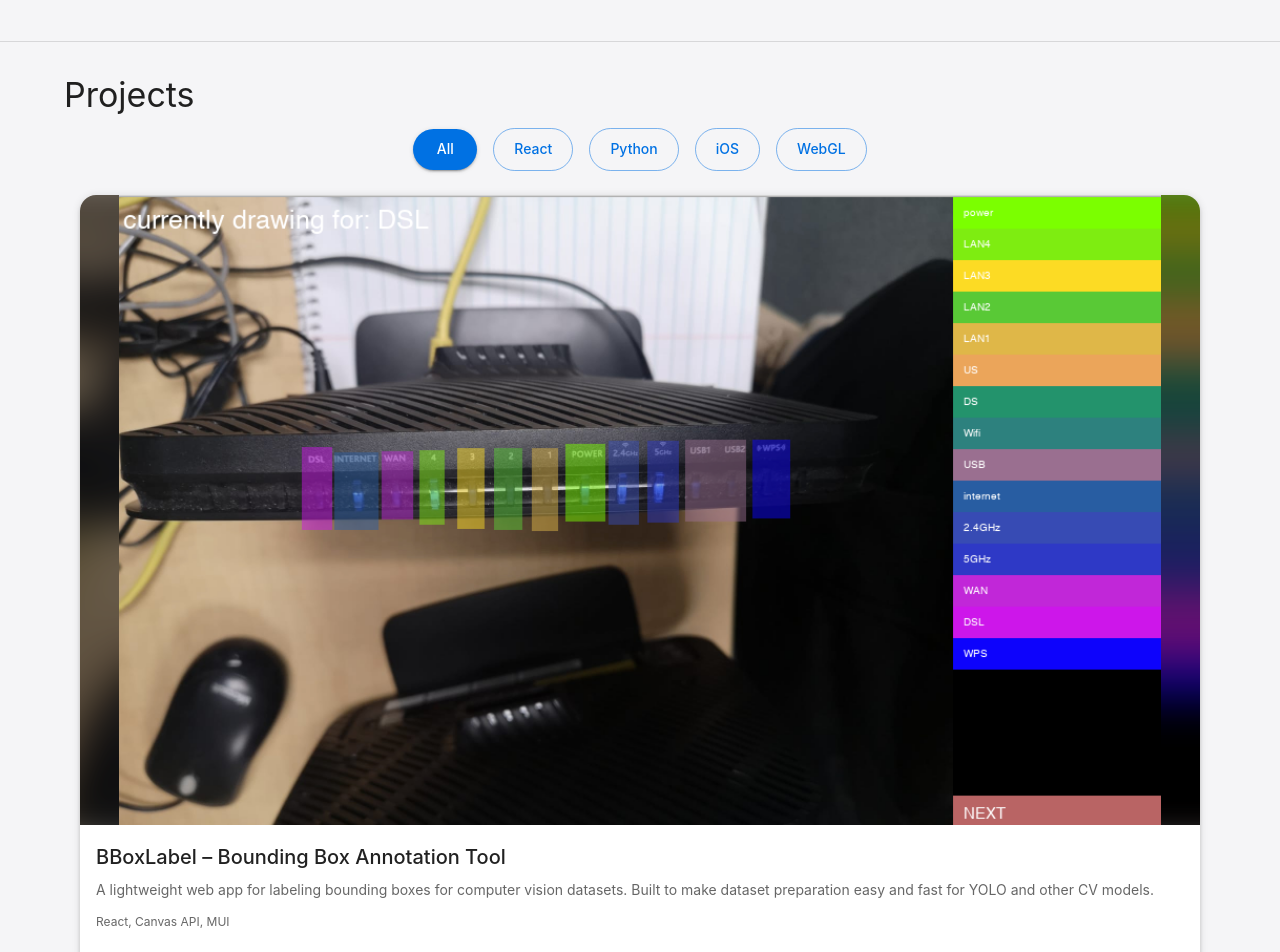
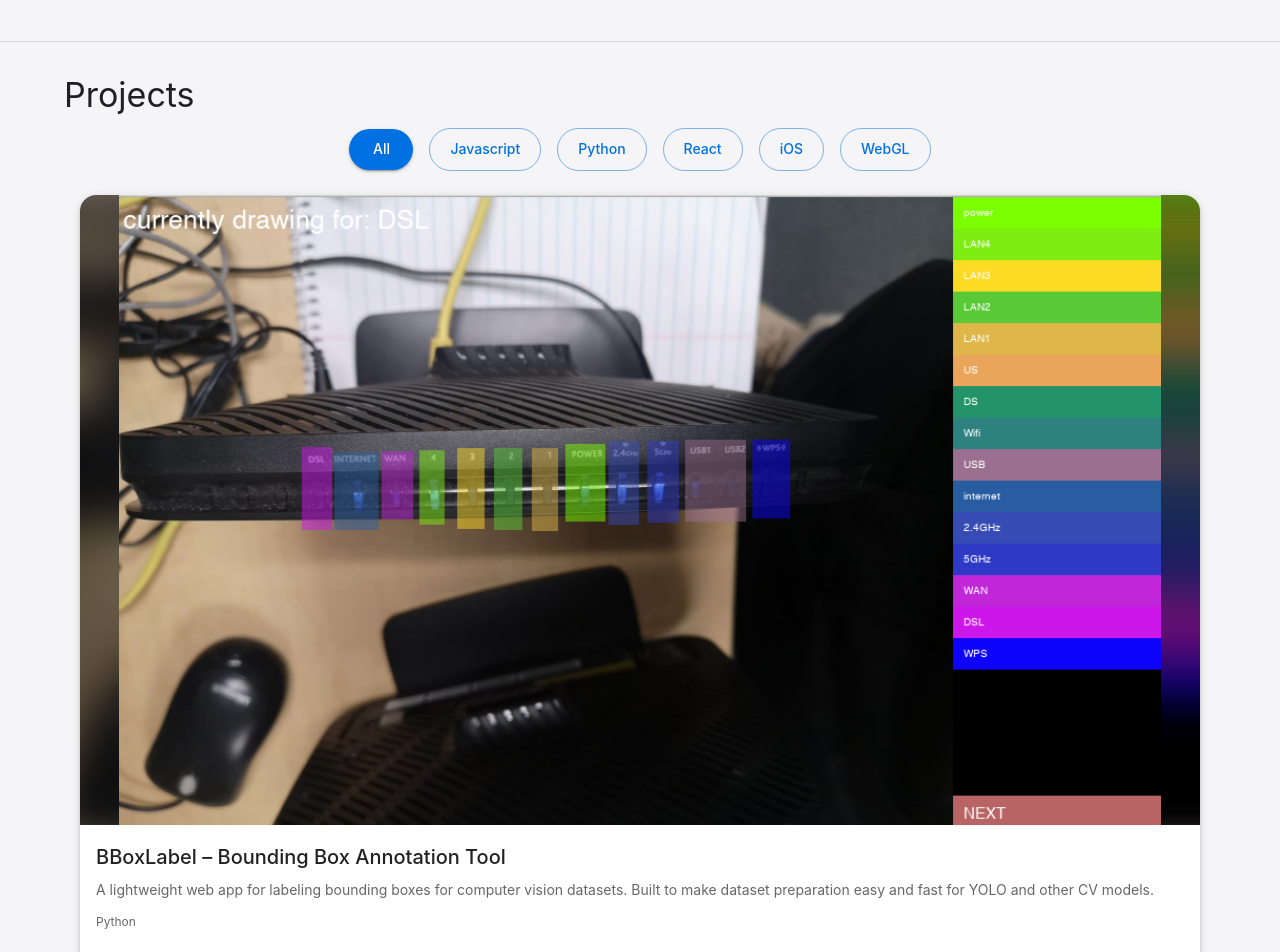
Before and after one commit to GoldwinXS/portfolio, a React (Vite) app: page / in a window 1280 px wide. Shown: the part 1600-2552 px from the top of the page. Built offline with nearby package versions, Linux system fonts and the light colour scheme.

Commit message:
added new dependencies

```diff
--- a/src/App.jsx
+++ b/src/App.jsx
@@ -48,7 +48,7 @@ const projects = [
     title: "BBoxLabel – Bounding Box Annotation Tool",
     description:
       "A lightweight web app for labeling bounding boxes for computer vision datasets. Built to make dataset preparation easy and fast for YOLO and other CV models.",
-    tech: "React, Canvas API, MUI",
+    tech: "Python",
     img: "images/bboxlabel.png",
     link: "https://github.com/GoldwinXS/bboxlabel",
   },
@@ -56,7 +56,7 @@ const projects = [
     title: "EpFindr – Episode Ratings Dashboard",
     description:
       "EpFindr visualizes IMDb ratings for any TV show. Search a show, instantly see the season-by-season episode ratings, and find that one nostalgic episode you vaguely remember.",
-    tech: "Python, IMDbPY, Plotly Dash",
+    tech: "React, JavaScript, Material UI",
     img: "images/tvshow.png",
     link: "https://epfindr.web.app/",
   },
@@ -73,7 +73,7 @@ const projects = [
     title: "Recipe Chat – iOS App",
     description:
       "An iOS app that lets users create recipes interactively using ChatGPT. Input ingredients or instructions, and get structured, shareable recipes.",
-    tech: "Swift, SwiftUI, CoreData",
+    tech: "Swift, SwiftUI, iOS",
     img: "images/recipechat.png",
     link: "https://apps.apple.com/app/recipe-chat/id123456789",
   },
@@ -81,7 +81,7 @@ const projects = [
     title: "Budget Planner – Dashboard",
     description:
       "A custom financial dashboard to track expenses and visualize budgets. Swipe through different views to analyze spending trends and plan your finances.",
-    tech: "React, Chart.js, MUI",
+    tech: "Python, Plotly, Dash",
     images: ["images/budget1.jpg", "images/budget2.jpg", "images/budget3.jpg"],
   },
   {
@@ -134,7 +134,14 @@ export default function App() {
   );
   const [filter, setFilter] = useState("All");
 
-  const techCategories = ["All", "React", "Python", "iOS", "WebGL"];
+  const techCategories = [
+    "All",
+    "Javascript",
+    "Python",
+    "React",
+    "iOS",
+    "WebGL",
+  ];
 
   const filteredProjects = projects.filter((project) =>
     filter === "All"
```
Also changed, not shown: 2 other files (tests, documents, lock files or other folders).
